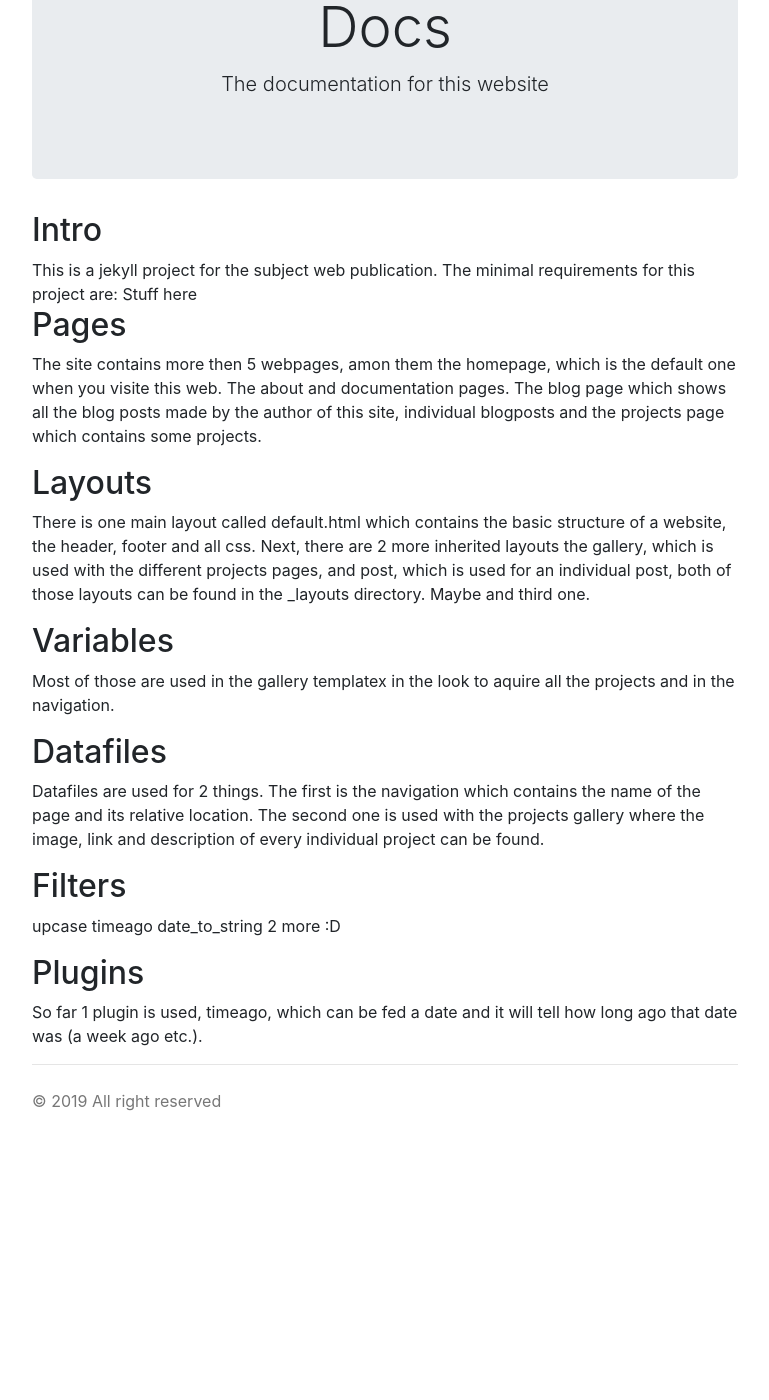
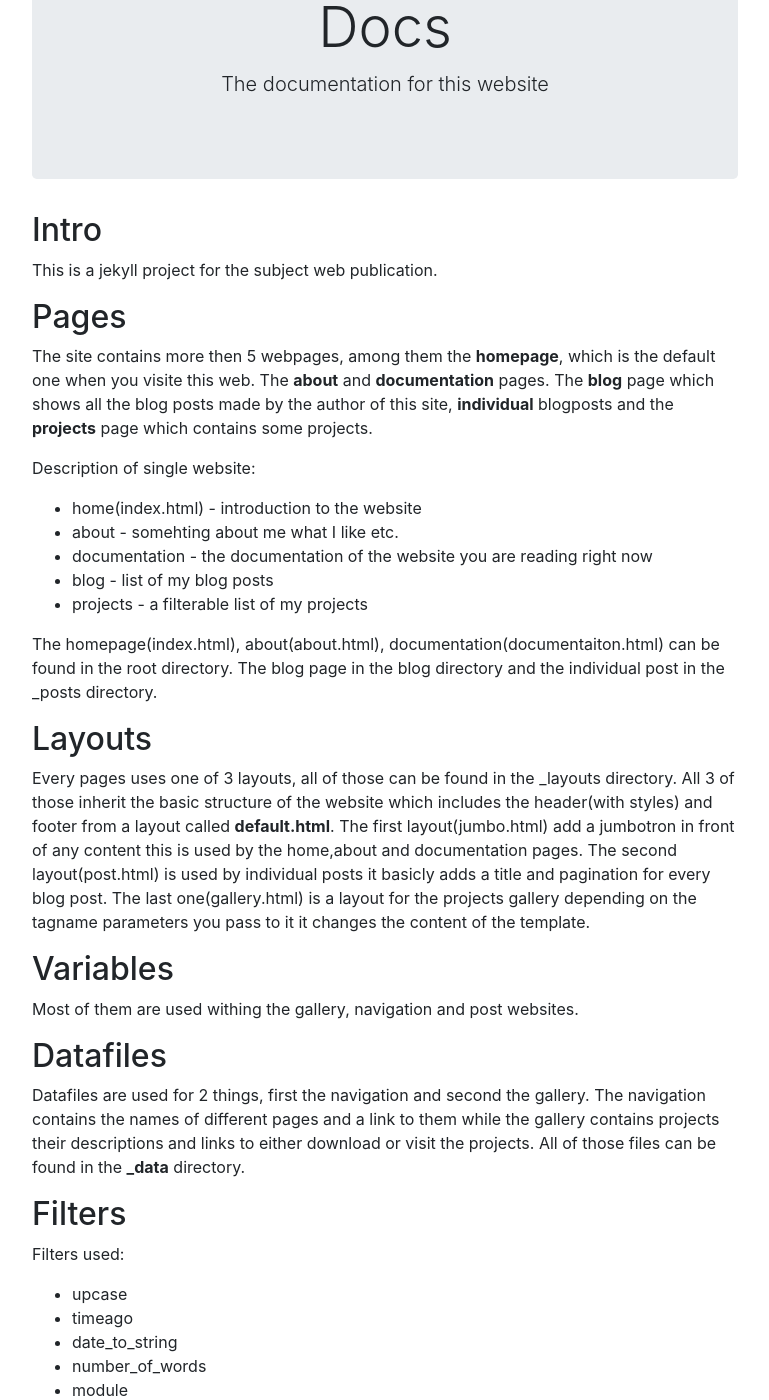
Before and after one commit to mmio/mmio.github.io, a Jekyll site: the page built from documentation.md, in a window 1280 px wide and 1400 px high, scrolled down 191 px. Shown: the whole window, without its empty margins (255-1024 px from the left). Built offline with Jekyll 4.4.1, drawn with Linux system fonts in a browser that asks for light colours; before the commit the page ends 1344 px from its top, so only the background shows below that; some of the changed text lies outside the part shown.

Commit message:
Finishing up

```diff
--- a/_data/navigation.yml
+++ b/_data/navigation.yml
@@ -8,3 +8,5 @@
   link: /about
 - name: Doc
   link: /documentation
+- name: Web Publishing
+  link: /wpub
--- a/documentation.html
+++ /dev/null
@@ -1,62 +0,0 @@
----
-layout: jumbo
-title: Documentation
-intro: Docs
-lead: The documentation for this website
----
-<h2>Intro</h2>
-This is a jekyll project for the subject web publication. The minimal
-requirements for this project are:
-
-Stuff here
-
-<h2>Pages</h2>
-<p>
-  The site contains more then 5 webpages, amon them the homepage, which
-  is the default one when you visite this web. The about and
-  documentation pages. The blog page which shows all the blog posts made
-  by the author of this site, individual blogposts and the projects page
-  which contains some projects.
-</p>
-
-<h2>Layouts</h2>
-<p>
-  There is one main layout called default.html which contains the
-  basic structure of a website, the header, footer and all css.
-
-  Next, there are 2 more inherited layouts the gallery, which is used with
-  the different projects pages, and post, which is used for an
-  individual post, both of those layouts can be found in the _layouts
-  directory.
-
-  Maybe and third one.
-</p>
-
-<h2>Variables</h2>
-<p>
-  Most of those are used in the gallery templatex in the look to
-  aquire all the projects and in the navigation.
-</p>
-
-<h2>Datafiles</h2>
-<p>
-  Datafiles are used for 2 things. The first is the navigation which
-  contains the name of the page and its relative location. The second
-  one is used with the projects gallery where the image, link and
-  description of every individual project can be found.
-</p>
-
-<h2>Filters</h2>
-<p>
-  upcase
-  timeago
-  date_to_string
-
-  2 more :D
-</p>
-
-<h2>Plugins</h2>
-<p>
-  So far 1 plugin is used, timeago, which can be fed a date and it
-  will tell how long ago that date was (a week ago etc.).
-</p>
--- /dev/null
+++ b/documentation.md
@@ -0,0 +1,72 @@
+---
+layout: jumbo
+title: Documentation
+intro: Docs
+lead: The documentation for this website
+---
+<h2>Intro</h2>
+This is a jekyll project for the subject web publication.
+
+<h2>Pages</h2>
+<p>
+  The site contains more then 5 webpages, among them the <b>homepage</b>, which
+  is the default one when you visite this web. The <b>about</b> and
+  <b>documentation</b> pages. The <b>blog</b> page which shows all the blog posts made
+  by the author of this site, <b>individual</b> blogposts and the <b>projects</b> page
+  which contains some projects.
+</p>
+
+Description of single website:
+- home(index.html) - introduction to the website
+- about - somehting about me what I like etc.
+- documentation - the documentation of the website you are reading
+  right now
+- blog - list of my blog posts
+- projects - a filterable list of my projects
+
+<p>
+  The homepage(index.html), about(about.html), documentation(documentaiton.html) can be found in the root directory. The blog page in the blog directory and the individual post in the _posts directory.
+</p>
+
+<h2>Layouts</h2>
+<p>
+  Every pages uses one of 3 layouts, all of those can be found in the _layouts directory. All 3 of those inherit the basic structure of the website which includes the header(with styles) and footer from a layout called <b>default.html</b>. The first layout(jumbo.html) add a jumbotron in front of any content this is used by the home,about and documentation pages.
+
+  The second layout(post.html) is used by individual posts it basicly adds a title and pagination for every blog post.
+
+  The last one(gallery.html) is a layout for the projects gallery depending on the tagname parameters you pass to it it changes the content of the template.
+</p>
+
+<h2>Variables</h2>
+<p>
+  Most of them are used withing the gallery, navigation and post websites.
+</p>
+
+<h2>Datafiles</h2>
+<p>
+  Datafiles are used for 2 things, first the navigation and second the
+  gallery. The navigation contains the names of different pages and a
+  link to them while the gallery contains projects their descriptions
+  and links to either download or visit the projects. All of those
+  files can be found in the <b>_data</b> directory.
+</p>
+
+<h2>Filters</h2>
+Filters used:
+-  upcase
+-  timeago
+-  date_to_string
+-  number_of_words
+-  module
+-  times
+-  divide
+-  minus
+-  ceil
+
+All of them can be found in the <b>post.html</b> template
+
+<h2>Plugins</h2>
+<p>
+	The timeago plugin was used in the post.html layout to show how
+	much time passed since the post was written.
+</p>
```
Also changed, not shown: _posts/2019-03-03-Using-emacs-for-basic-text-editing.md (renamed from _posts/2019-03-03-Stuff.md, +3 -14 lines), _posts/2019-03-04-Downloading tweets from twitter.md (+0 -2 lines), _posts/2019-03-04-Language Modeling basics.md (deleted, +0 -8 lines), _posts/2019-03-04-Usefull Linux tools.md (+38 -5 lines), _posts/2019-03-04-What are Neural Networks.md (deleted, +0 -7 lines), _posts/2019-03-04-Will AI Take over humanity.md (deleted, +0 -7 lines), _posts/2019-03-09-Running-old-DOS-games-on-Linux.md (added, +23 -0 lines), about.html (+11 -0 lines), blog/index.html (+0 -8 lines), wpub.md (added, +18 -0 lines), assets/images/dosbox.png (added), assets/images/fzf.png (added).
